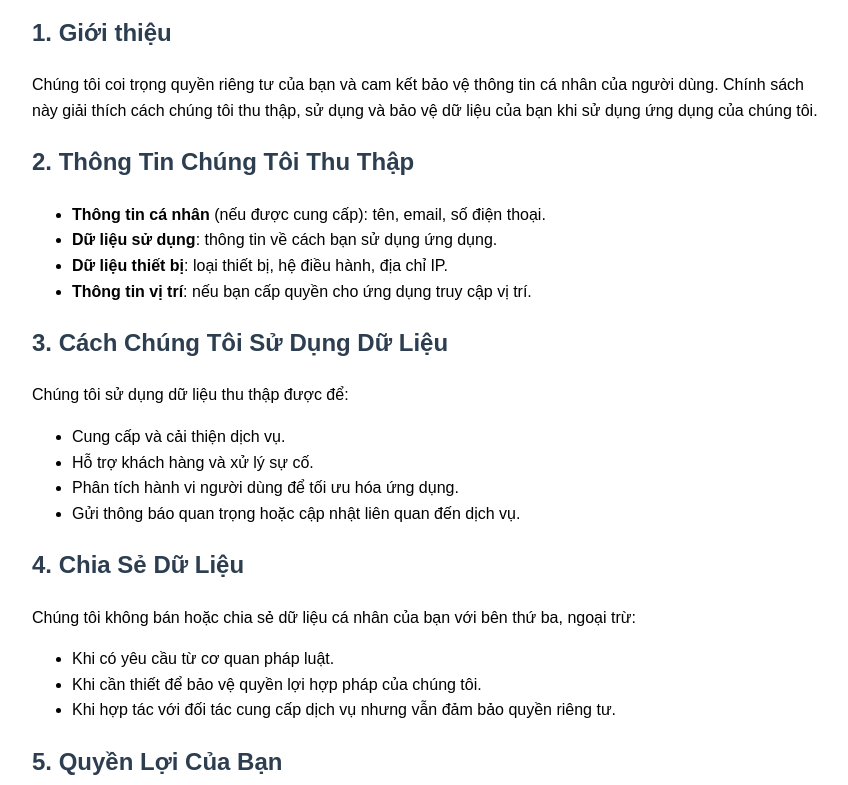
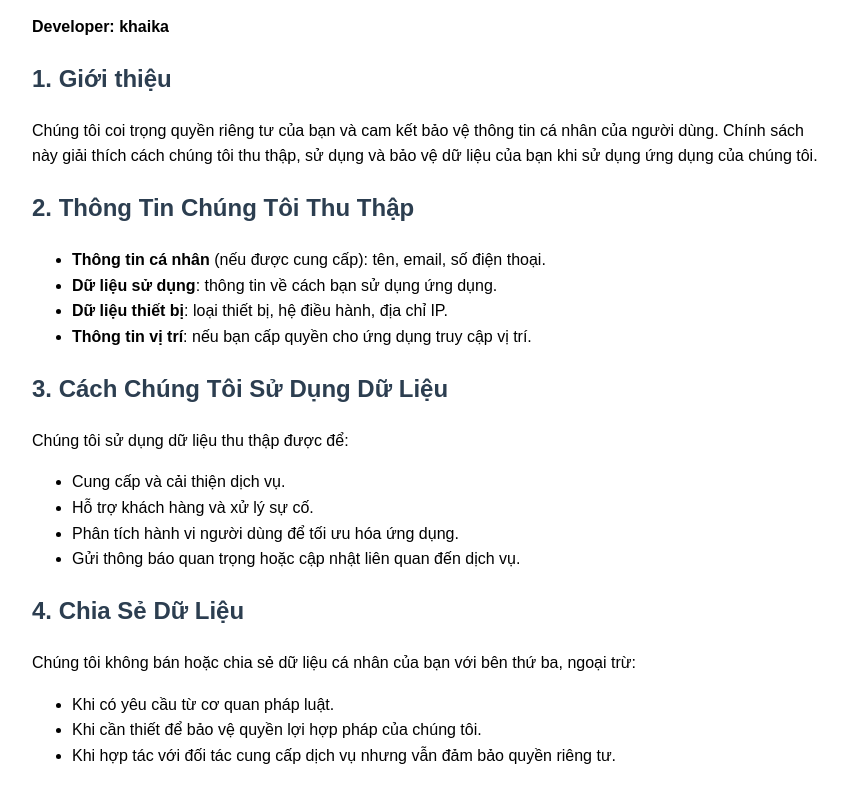
Before and after one commit to khaitv0711/privacy-policy, a plain HTML site: page index.html in a window 1280 px wide. Shown: the part 120-905 px from the top of the page, without its empty margins (208-1056 px from the left). Drawn offline with Linux system fonts and the light colour scheme.

Commit message:
Update index.html

```diff
--- a/index.html
+++ b/index.html
@@ -19,7 +19,7 @@
 </head>
 <body>
     <h1>Chính Sách Quyền Riêng Tư</h1>
-
+    <b style="font-szie: 20px">Developer: khaika</b>
     <h2>1. Giới thiệu</h2>
     <p>Chúng tôi coi trọng quyền riêng tư của bạn và cam kết bảo vệ thông tin cá nhân của người dùng. Chính sách này giải thích cách chúng tôi thu thập, sử dụng và bảo vệ dữ liệu của bạn khi sử dụng ứng dụng của chúng tôi.</p>
 
```
